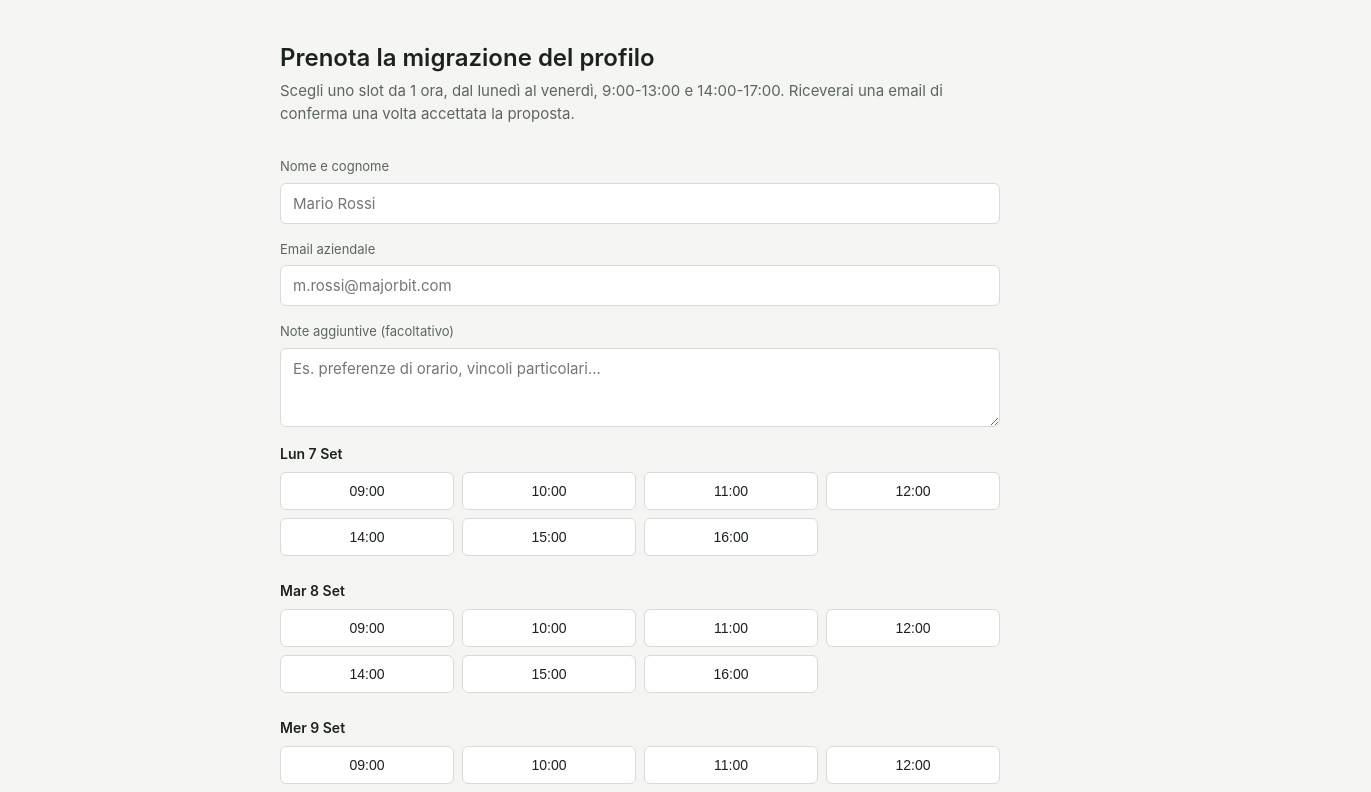
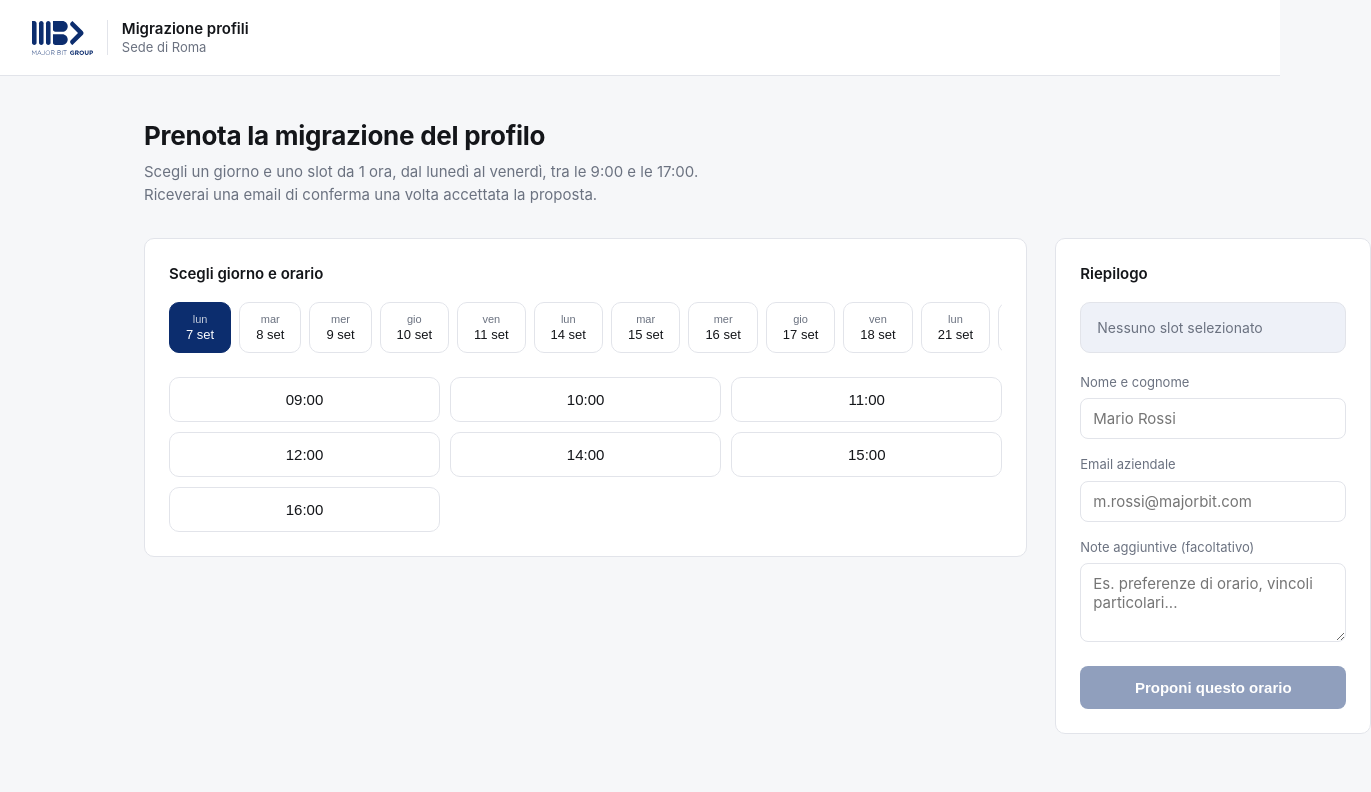
Before and after one commit to cikelino/ForensIT, a Next.js app: page / in a window 1280 px wide. Shown: the top 792 px of the page, 1371 px wide, since content can reach past the window. Built offline with nearby package versions, Linux system fonts and the light colour scheme; no server answers.

Commit message:
Fix build2

```diff
--- /dev/null
+++ b/app/components/Header.js
@@ -0,0 +1,11 @@
+export default function Header() {
+  return (
+    <header className="site-header">
+      <img src="/logo.svg" alt="Major Bit Group" className="site-logo" />
+      <div className="site-header-text">
+        <span className="site-title">Migrazione profili</span>
+        <span className="site-subtitle">Sede di Roma</span>
+      </div>
+    </header>
+  );
+}
--- a/app/globals.css
+++ b/app/globals.css
@@ -1,14 +1,17 @@
 :root {
-  --bg: #f5f6f4;
+  --navy: #0c2d6e;
+  --navy-deep: #081f4d;
+  --navy-wash: #eef1f8;
+  --bg: #f6f7f9;
   --surface: #ffffff;
-  --text: #1c231f;
-  --text-muted: #5c655e;
-  --border: #d8dcd6;
-  --accent: #2f6f5e;
-  --accent-contrast: #ffffff;
+  --border: #e2e4ea;
+  --text: #14161a;
+  --text-muted: #6b7280;
   --danger: #a3402f;
-  --slot-free: #ffffff;
-  --slot-taken: #ececea;
+  --danger-wash: #f7ece9;
+  --success-wash: #eaf1ec;
+  --success-text: #2f5d40;
+  --radius: 10px;
 }
 
 * {
@@ -21,25 +24,216 @@ body {
   color: var(--text);
   font-family: -apple-system, "Segoe UI", Roboto, sans-serif;
   line-height: 1.5;
+  -webkit-font-smoothing: antialiased;
+}
+
+/* Header */
+
+.site-header {
+  display: flex;
+  align-items: center;
+  gap: 14px;
+  padding: 20px 32px;
+  background: var(--surface);
+  border-bottom: 1px solid var(--border);
+}
+
+.site-logo {
+  height: 34px;
+  width: auto;
+}
+
+.site-header-text {
+  display: flex;
+  flex-direction: column;
+  line-height: 1.25;
+  border-left: 1px solid var(--border);
+  padding-left: 14px;
+}
+
+.site-title {
+  font-size: 15px;
+  font-weight: 600;
+  color: var(--text);
+}
+
+.site-subtitle {
+  font-size: 13px;
+  color: var(--text-muted);
 }
 
 main {
-  max-width: 760px;
+  max-width: 1040px;
   margin: 0 auto;
-  padding: 40px 20px 80px;
+  padding: 40px 24px 80px;
 }
 
 h1 {
-  font-size: 24px;
-  font-weight: 600;
-  margin: 0 0 4px;
+  font-size: 26px;
+  font-weight: 650;
+  letter-spacing: -0.01em;
+  margin: 0 0 6px;
 }
 
 .subtitle {
   color: var(--text-muted);
   margin: 0 0 32px;
   font-size: 15px;
+  max-width: 60ch;
 }
+
+/* Layout a due colonne: calendario + riepilogo */
+
+.booking-layout {
+  display: grid;
+  grid-template-columns: 1.5fr 1fr;
+  gap: 28px;
+  align-items: start;
+}
+
+@media (max-width: 780px) {
+  .booking-layout {
+    grid-template-columns: 1fr;
+  }
+}
+
+.panel {
+  background: var(--surface);
+  border: 1px solid var(--border);
+  border-radius: var(--radius);
+  padding: 24px;
+}
+
+.summary-panel {
+  position: sticky;
+  top: 24px;
+}
+
+.panel-heading {
+  font-size: 15px;
+  font-weight: 600;
+  margin: 0 0 16px;
+}
+
+.day-block {
+  margin-bottom: 20px;
+}
+
+.day-label {
+  font-size: 13px;
+  font-weight: 600;
+  color: var(--text-muted);
+  margin-bottom: 8px;
+  text-transform: capitalize;
+}
+
+.day-block .slot-grid {
+  grid-template-columns: repeat(4, 1fr);
+}
+
+/* Selettore giorni: fila di pillole orizzontali */
+
+.day-selector {
+  display: flex;
+  gap: 8px;
+  overflow-x: auto;
+  padding-bottom: 4px;
+  margin-bottom: 20px;
+  scrollbar-width: thin;
+}
+
+.day-pill {
+  flex: 0 0 auto;
+  display: flex;
+  flex-direction: column;
+  align-items: center;
+  gap: 2px;
+  padding: 10px 16px;
+  border-radius: var(--radius);
+  border: 1px solid var(--border);
+  background: var(--surface);
+  cursor: pointer;
+  color: var(--text);
+  font-size: 13px;
+}
+
+.day-pill .day-name {
+  color: var(--text-muted);
+  font-size: 11px;
+}
+
+.day-pill.active {
+  background: var(--navy);
+  border-color: var(--navy);
+  color: #fff;
+}
+
+.day-pill.active .day-name {
+  color: rgba(255, 255, 255, 0.75);
+}
+
+.day-pill:hover:not(.active) {
+  border-color: var(--navy);
+}
+
+/* Griglia orari */
+
+.slot-grid {
+  display: grid;
+  grid-template-columns: repeat(3, 1fr);
+  gap: 10px;
+}
+
+.slot-btn {
+  border: 1px solid var(--border);
+  background: var(--surface);
+  border-radius: var(--radius);
+  padding: 13px 4px;
+  font-size: 15px;
+  cursor: pointer;
+  color: var(--text);
+  transition: border-color 0.12s ease, background 0.12s ease, color 0.12s ease;
+}
+
+.slot-btn:hover:not(:disabled) {
+  border-color: var(--navy);
+}
+
+.slot-btn.selected {
+  background: var(--navy);
+  color: #fff;
+  border-color: var(--navy);
+}
+
+.slot-btn:disabled {
+  background: var(--bg);
+  color: #b6b9c0;
+  cursor: not-allowed;
+  text-decoration: line-through;
+}
+
+/* Riepilogo selezione */
+
+.selection-summary {
+  border: 1px solid var(--border);
+  border-radius: var(--radius);
+  padding: 14px 16px;
+  margin-bottom: 20px;
+  background: var(--navy-wash);
+  font-size: 14px;
+}
+
+.selection-summary .empty {
+  color: var(--text-muted);
+}
+
+.selection-summary strong {
+  display: block;
+  font-size: 15px;
+  margin-bottom: 2px;
+}
+
+/* Form */
 
 .field {
   display: flex;
@@ -56,7 +250,7 @@ h1 {
 .field input,
 .field textarea {
   border: 1px solid var(--border);
-  border-radius: 6px;
+  border-radius: 8px;
   padding: 10px 12px;
   font-size: 15px;
   background: var(--surface);
@@ -65,10 +259,65 @@ h1 {
   resize: vertical;
 }
 
-.info-box {
+.field input:focus,
+.field textarea:focus {
+  outline: none;
+  border-color: var(--navy);
+}
+
+.submit-btn {
+  background: var(--navy);
+  color: #fff;
+  border: none;
+  border-radius: 8px;
+  padding: 13px 20px;
+  font-size: 15px;
+  font-weight: 550;
+  cursor: pointer;
+  width: 100%;
+  margin-top: 8px;
+  transition: background 0.12s ease;
+}
+
+.submit-btn:hover:not(:disabled) {
+  background: var(--navy-deep);
+}
+
+.submit-btn:disabled {
+  opacity: 0.45;
+  cursor: not-allowed;
+}
+
+.message {
+  margin-top: 16px;
+  padding: 12px 14px;
+  border-radius: 8px;
+  font-size: 14px;
+}
+
+.message.success {
+  background: var(--success-wash);
+  color: var(--success-text);
+}
+
+.message.error {
+  background: var(--danger-wash);
+  color: var(--danger);
+}
+
+/* Pagina /respond */
+
+.card {
   background: var(--surface);
   border: 1px solid var(--border);
-  border-radius: 8px;
+  border-radius: var(--radius);
+  padding: 24px;
+}
+
+.info-box {
+  background: var(--navy-wash);
+  border: 1px solid var(--border);
+  border-radius: var(--radius);
   padding: 14px 16px;
   margin-bottom: 20px;
   font-size: 14px;
@@ -79,112 +328,16 @@ h1 {
   margin-bottom: 4px;
 }
 
-.link-btn {
-  background: none;
-  border: none;
-  color: var(--accent);
-  font-size: 14px;
-  cursor: pointer;
-  padding: 0;
-  text-decoration: underline;
-  margin-top: 12px;
-}
-
-.day-block {
-  margin-bottom: 24px;
-}
-
-.day-label {
-  font-size: 14px;
-  font-weight: 600;
-  margin-bottom: 8px;
-  text-transform: capitalize;
-}
-
-.slot-grid {
-  display: grid;
-  grid-template-columns: repeat(4, 1fr);
-  gap: 8px;
-}
-
-.slot-btn {
-  border: 1px solid var(--border);
-  background: var(--slot-free);
-  border-radius: 6px;
-  padding: 10px 4px;
-  font-size: 14px;
-  cursor: pointer;
-  color: var(--text);
-}
-
-.slot-btn:hover:not(:disabled) {
-  border-color: var(--accent);
-}
-
-.slot-btn.selected {
-  background: var(--accent);
-  color: var(--accent-contrast);
-  border-color: var(--accent);
-}
-
-.slot-btn:disabled {
-  background: var(--slot-taken);
-  color: var(--text-muted);
-  cursor: not-allowed;
-  text-decoration: line-through;
-}
-
-.submit-btn {
-  background: var(--accent);
-  color: var(--accent-contrast);
-  border: none;
-  border-radius: 6px;
-  padding: 12px 20px;
-  font-size: 15px;
-  cursor: pointer;
-  width: 100%;
-  margin-top: 8px;
-}
-
-.submit-btn:disabled {
-  opacity: 0.5;
-  cursor: not-allowed;
-}
-
-.message {
-  margin-top: 16px;
-  padding: 12px 14px;
-  border-radius: 6px;
-  font-size: 14px;
-}
-
-.message.success {
-  background: #e5f0ec;
-  color: var(--accent);
-}
-
-.message.error {
-  background: #f5e7e4;
-  color: var(--danger);
-}
-
-.card {
-  background: var(--surface);
-  border: 1px solid var(--border);
-  border-radius: 10px;
-  padding: 28px;
-}
-
 .actions {
   display: flex;
   gap: 12px;
-  margin-top: 20px;
+  margin-top: 4px;
 }
 
 .actions button {
   flex: 1;
   padding: 12px;
-  border-radius: 6px;
+  border-radius: 8px;
   border: 1px solid var(--border);
   font-size: 15px;
   cursor: pointer;
@@ -192,12 +345,41 @@ h1 {
 }
 
 .actions button.accept {
-  background: var(--accent);
-  color: var(--accent-contrast);
-  border-color: var(--accent);
+  background: var(--navy);
+  color: #fff;
+  border-color: var(--navy);
+}
+
+.actions button.accept:hover {
+  background: var(--navy-deep);
 }
 
 .actions button.reject {
   color: var(--danger);
   border-color: var(--danger);
 }
+
+.link-btn {
+  background: none;
+  border: none;
+  color: var(--navy);
+  font-size: 14px;
+  cursor: pointer;
+  padding: 0;
+  text-decoration: underline;
+  margin-top: 14px;
+}
+
+/* Focus visibile per accessibilità da tastiera */
+button:focus-visible,
+input:focus-visible,
+textarea:focus-visible {
+  outline: 2px solid var(--navy);
+  outline-offset: 2px;
+}
+
+@media (prefers-reduced-motion: reduce) {
+  * {
+    transition: none !important;
+  }
+}
--- a/app/page.js
+++ b/app/page.js
@@ -1,20 +1,31 @@
 "use client";
 
 import { useEffect, useMemo, useState } from "react";
+import { supabase } from "../lib/supabaseClient";
 import { generateUpcomingSlots } from "../lib/slots";
-import { supabase } from "../lib/supabaseClient";
+import Header from "./components/Header";
 
 export default function Home() {
   const allSlots = useMemo(() => generateUpcomingSlots(14), []);
-  const [taken, setTaken] = useState([]); // [{slot_date, slot_start, status}]
+  const [taken, setTaken] = useState([]);
   const [selected, setSelected] = useState(null); // {date, start}
   const [name, setName] = useState("");
   const [email, setEmail] = useState("");
   const [notes, setNotes] = useState("");
   const [submitting, setSubmitting] = useState(false);
-  const [message, setMessage] = useState(null); // {type, text}
+  const [message, setMessage] = useState(null);
 
-  // Carica lo stato iniziale degli slot occupati
+  const grouped = useMemo(() => {
+    const map = new Map();
+    for (const s of allSlots) {
+      if (!map.has(s.date)) map.set(s.date, { label: s.label, slots: [] });
+      map.get(s.date).slots.push(s);
+    }
+    return Array.from(map.entries()).map(([date, v]) => ({ date, ...v }));
+  }, [allSlots]);
+
+  const [activeDay, setActiveDay] = useState(0);
+
   useEffect(() => {
     fetch("/api/slots")
       .then((r) => r.json())
@@ -45,14 +56,13 @@ export default function Home() {
   const isTaken = (date, start) =>
     taken.some((b) => b.slot_date === date && b.slot_start.slice(0, 5) === start);
 
-  const grouped = useMemo(() => {
-    const map = new Map();
-    for (const s of allSlots) {
-      if (!map.has(s.date)) map.set(s.date, { label: s.label, slots: [] });
-      map.get(s.date).slots.push(s);
-    }
-    return Array.from(map.values());
-  }, [allSlots]);
+  const currentDay = grouped[activeDay];
+
+  const selectedLabel = useMemo(() => {
+    if (!selected) return null;
+    const day = grouped.find((d) => d.date === selected.date);
+    return day ? `${day.label} alle ${selected.start}` : null;
+  }, [selected, grouped]);
 
   async function handleSubmit(e) {
     e.preventDefault();
@@ -91,15 +101,78 @@ export default function Home() {
   }
 
   return (
+    <>
+      <Header />
       <main>
         <h1>Prenota la migrazione del profilo</h1>
         <p className="subtitle">
-        Scegli uno slot da 1 ora, dal lunedì al venerdì, 9:00-13:00 e
-        14:00-17:00. Riceverai una email di conferma una volta accettata la
-        proposta.
+          Scegli un giorno e uno slot da 1 ora, dal lunedì al venerdì, tra le
+          9:00 e le 17:00. Riceverai una email di conferma una volta
+          accettata la proposta.
         </p>
 
         <form onSubmit={handleSubmit}>
+          <div className="booking-layout">
+            <div className="panel">
+              <div className="panel-heading">Scegli giorno e orario</div>
+
+              <div className="day-selector">
+                {grouped.map((day, i) => {
+                  const [weekday, num, month] = day.label.split(" ");
+                  return (
+                    <button
+                      type="button"
+                      key={day.date}
+                      className={`day-pill${i === activeDay ? " active" : ""}`}
+                      onClick={() => setActiveDay(i)}
+                    >
+                      <span className="day-name">{weekday}</span>
+                      <span>
+                        {num} {month}
+                      </span>
+                    </button>
+                  );
+                })}
+              </div>
+
+              {currentDay && (
+                <div className="slot-grid">
+                  {currentDay.slots.map((s) => {
+                    const occupied = isTaken(s.date, s.start);
+                    const isSelected =
+                      selected &&
+                      selected.date === s.date &&
+                      selected.start === s.start;
+                    return (
+                      <button
+                        type="button"
+                        key={`${s.date}-${s.start}`}
+                        disabled={occupied}
+                        className={`slot-btn${isSelected ? " selected" : ""}`}
+                        onClick={() => setSelected({ date: s.date, start: s.start })}
+                      >
+                        {s.start}
+                      </button>
+                    );
+                  })}
+                </div>
+              )}
+            </div>
+
+            <div className="panel summary-panel">
+              <div className="panel-heading">Riepilogo</div>
+
+              <div className="selection-summary">
+                {selectedLabel ? (
+                  <>
+                    <strong>Slot selezionato</strong>
+                    {selectedLabel}
+                  </>
+                ) : (
+                  <span className="empty">Nessuno slot selezionato</span>
+                )}
+              </div>
+
               <div className="field">
                 <label>Nome e cognome</label>
                 <input
@@ -129,30 +202,6 @@ export default function Home() {
                 />
               </div>
 
-        {grouped.map((day) => (
-          <div className="day-block" key={day.label}>
-            <div className="day-label">{day.label}</div>
-            <div className="slot-grid">
-              {day.slots.map((s) => {
-                const occupied = isTaken(s.date, s.start);
-                const isSelected =
-                  selected && selected.date === s.date && selected.start === s.start;
-                return (
-                  <button
-                    type="button"
-                    key={`${s.date}-${s.start}`}
-                    disabled={occupied}
-                    className={`slot-btn${isSelected ? " selected" : ""}`}
-                    onClick={() => setSelected({ date: s.date, start: s.start })}
-                  >
-                    {s.start}
-                  </button>
-                );
-              })}
-            </div>
-          </div>
-        ))}
-
               <button
                 type="submit"
                 className="submit-btn"
@@ -161,8 +210,13 @@ export default function Home() {
                 {submitting ? "Invio in corso..." : "Proponi questo orario"}
               </button>
 
-        {message && <div className={`message ${message.type}`}>{message.text}</div>}
+              {message && (
+                <div className={`message ${message.type}`}>{message.text}</div>
+              )}
+            </div>
+          </div>
         </form>
       </main>
+    </>
   );
 }
```
Also changed, not shown: app/respond/page.js (+11 -1 lines), public/logo.svg (added). Lines whose indentation alone changed are shown as unchanged.
